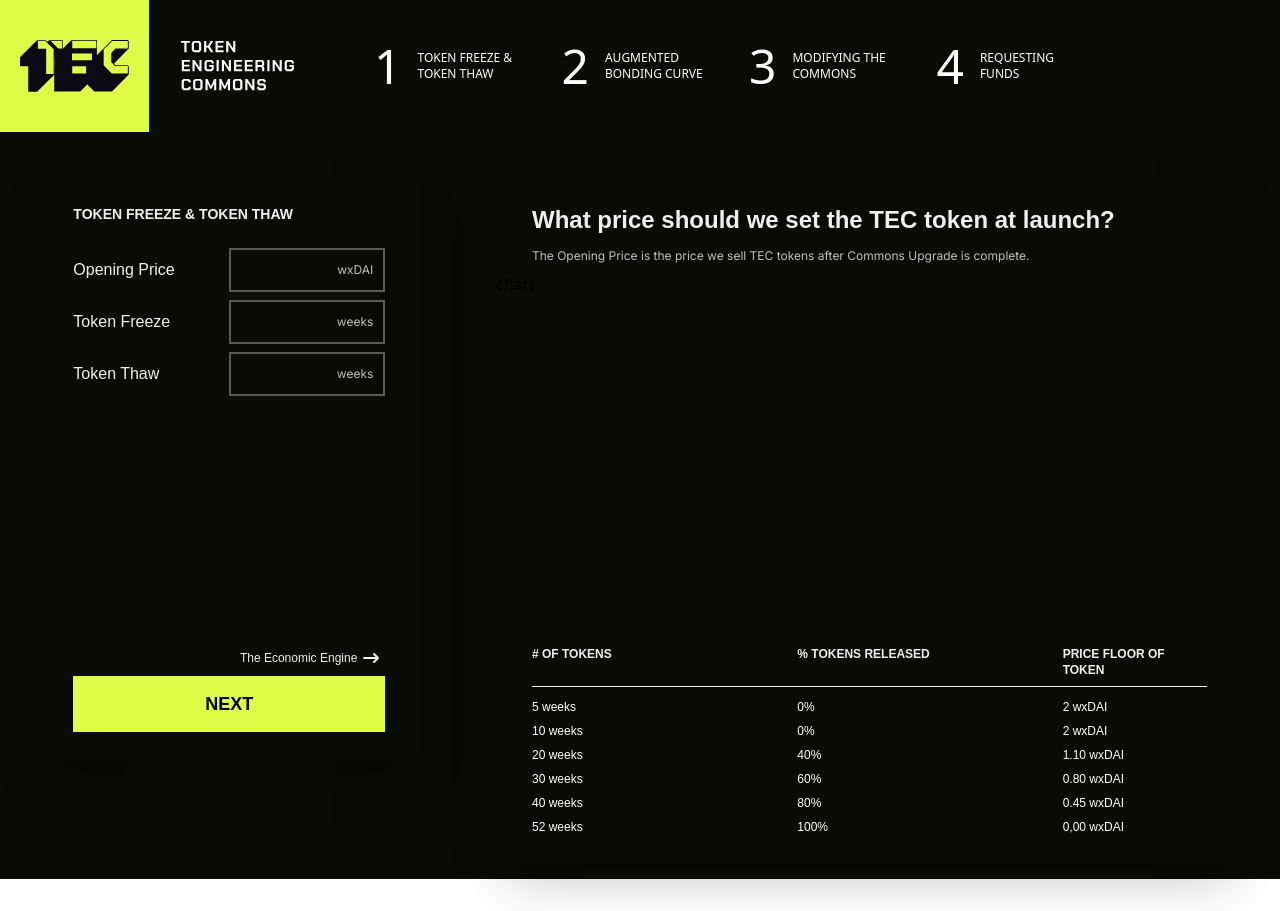
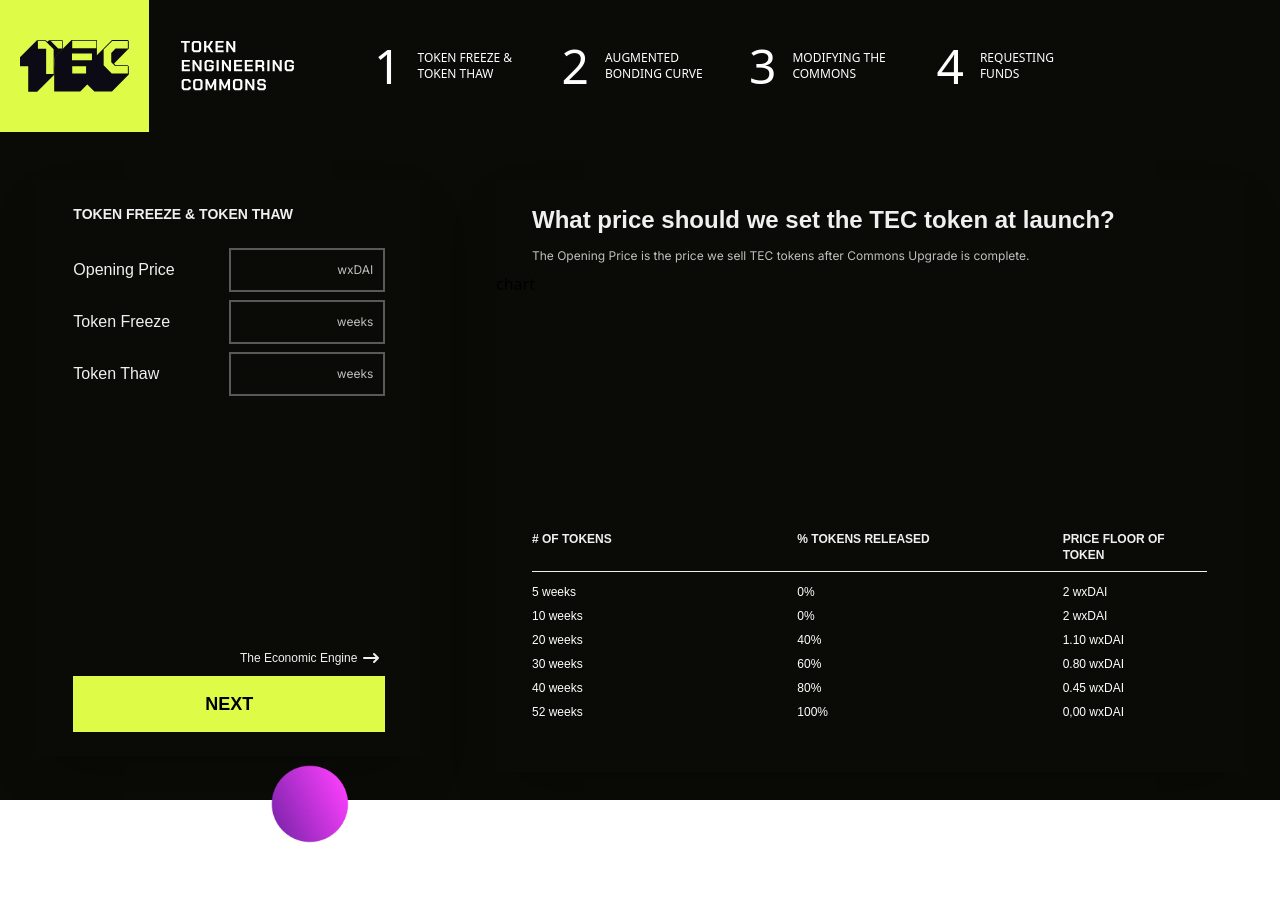
Before and after one commit to CommonsBuild/commons-config-frontend, a Next.js app: page /dashboard in a window 1280 px wide. After the commit the page ends 800 px from the top, so only its background shows below. Built offline with nearby package versions, Linux system fonts and the light colour scheme; a web font is replaced by a local one.

Commit message:
style: added purple ellipse to dashboard

```diff
--- a/src/pages/dashboard.tsx
+++ b/src/pages/dashboard.tsx
@@ -1,3 +1,4 @@
+import Image from "next/image";
 import Card from "../components/Card";
 import Input from "../components/Input";
 import Navbar from "../components/Navbar";
@@ -17,11 +18,23 @@ function Dashboard() {
       <Navbar />
       <div className="lg:flex lg:my-8">
         <Card title="token freeze & token thaw" nextPanel="The Economic Engine">
-          <Input name="Opening Price" placeholder="wxDAI" />
-          <Input name="Token Freeze" placeholder="weeks" />
-          <Input name="Token Thaw" placeholder="weeks" />
+          <Input
+            name="Opening Price"
+            placeholder="wxDAI"
+            tooltipText="The Opening Price is the price we sell TEC tokens after the Commons Upgrade is complete."
+          />
+          <Input
+            name="Token Freeze"
+            placeholder="weeks"
+            tooltipText="Token Freeze is the duration from the initialization of the Commons which tokens remain fully locked."
+          />
+          <Input
+            name="Token Thaw"
+            placeholder="weeks"
+            tooltipText="Token Thaw is designed to guarantee, for a certain period, the minimum possible price of the token, or price floor."
+          />
         </Card>
-        <div className="flex flex-col bg-black w-10/12 mx-auto my-4 shadow-2xl lg:w-7/12">
+        <div className="flex flex-col bg-black w-10/12 mx-auto mt-4 shadow-2xl lg:w-7/12">
           <h1 className="font-bj font-bold text-gray-100 text-2xl text-center px-9 pt-6 pb-3 lg:text-left">
             What price should we set the TEC token at launch?
           </h1>
@@ -29,8 +42,8 @@ function Dashboard() {
             The Opening Price is the price we sell TEC tokens after Commons
             Upgrade is complete.
           </h3>
-          <div style={{ height: "350px" }}>chart</div>
-          <div className="min-w-full px-9 py-6 mt-auto">
+          <div className="max-h-80">chart</div>
+          <div className="min-w-full px-9 pt-6 pb-12 mt-auto">
             <div className="flex justify-between font-bj font-bold text-gray-100 text-xs uppercase border-b border-gray-100 pb-2 mb-2">
               <div className="w-1/3 max-w-144"># of tokens</div>
               <div className="w-1/3 max-w-144">% tokens released</div>
@@ -49,6 +62,9 @@ function Dashboard() {
           </div>
         </div>
       </div>
+      <div className="hidden lg:inline fixed left-64 -bottom-16">
+        <Image src="/purple_ellipse.png" width="108" height="108" />
+      </div>
     </div>
   );
 }
```
Also changed, not shown: public/purple_ellipse.png (added).
